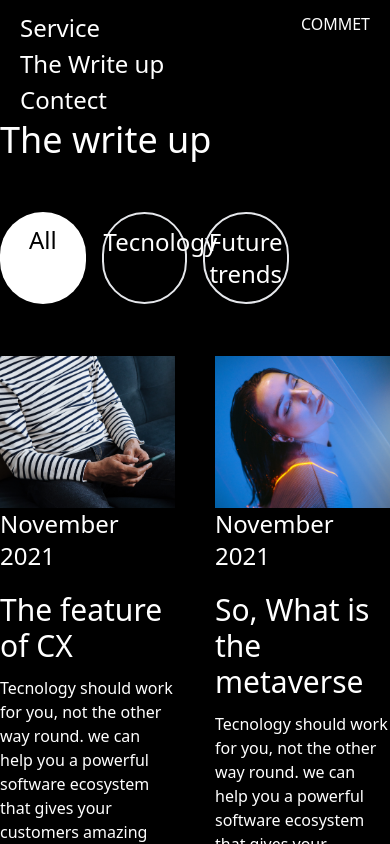
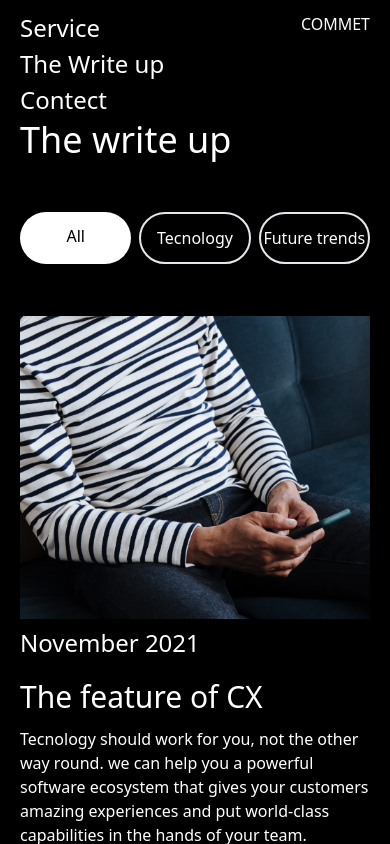
Before and after one commit to haisontop/tailwind-landing, a Next.js app: page /blogs in a window 390 px wide. Shown: the top 844 px of the page. Built offline with nearby package versions, Linux system fonts and the light colour scheme.

Commit message:
responsive service and blog

```diff
--- a/components/Blog/BlogCard.tsx
+++ b/components/Blog/BlogCard.tsx
@@ -14,7 +14,7 @@ const BlogCard = (props: BlogCardProps) => {
   return (
     <div className="flex flex-col items-start">
       <img src={imagePath} alt="" width="100%" />
-      <p className="text-2xl">{createdAt}</p>
+      <p className="text-2xl mt-2">{createdAt}</p>
       <h1 className="text-3xl mt-5">{title}</h1>
       <p className="my-3">{description}</p>
       <button className="text-2xl">READ MORE</button>
--- a/components/Blog/BlogHeader.tsx
+++ b/components/Blog/BlogHeader.tsx
@@ -2,17 +2,17 @@ import React from "react";
 
 const BlogHeader = () => {
   return (
-    <div className="pt-20">
+    <div className="pt-20 px-5 md:px-0">
       <h1 className="text-4xl">The write up</h1>
-      <div className="grid grid-cols-4 gap-4 mt-10">
+      <div className="grid grid-cols-3 gap-2 md:grid-cols-4 md:gap-4 mt-10">
         <div className="my-3 py-3 bg-white rounded-full">
-          <h1 className="text-2xl text-black text-center">All</h1>
+          <h1 className="md:text-2xl text-black text-center">All</h1>
         </div>
         <div className="my-3 py-3 bg-transparent border-2 rounded-full">
-          <h1 className="text-2xl text-white text-center">Tecnology</h1>
+          <h1 className="md:text-2xl text-white text-center">Tecnology</h1>
         </div>
         <div className="my-3 py-3 bg-transparent border-2 rounded-full">
-          <h1 className="text-2xl text-white text-center">Future trends</h1>
+          <h1 className="md:text-2xl text-white text-center">Future trends</h1>
         </div>
       </div>
     </div>
--- a/components/Blog/BlogsList.tsx
+++ b/components/Blog/BlogsList.tsx
@@ -4,8 +4,8 @@ import BlogCard from "./BlogCard";
 
 const BlogsList = () => {
   return (
-    <div>
-      <div className="grid grid-cols-2 gap-10 mt-10">
+    <div className="pb-5 md:pb-0">
+      <div className="grid md:grid-cols-2 gap-10 mt-10 px-5 md:px-0">
         {MOCK_BLOGS.map((blog) => (
           <BlogCard
             key={blog.slug}
--- a/components/Home/Services.tsx
+++ b/components/Home/Services.tsx
@@ -42,8 +42,8 @@ const Services = () => {
             <div className="bg-red-900 my-auto text-white py-6 px-5 rounded-full w-full">
               <h1 className="text-2xl md:text-4xl">Development</h1>
             </div>
-            <div className="bg-yellow-600 text-black py-1 px-14 rounded-full w-full">
-              <h1 className="text-2xl md:text-4xl">Digital strategy</h1>
+            <div className="bg-yellow-600 text-black py-5 px-14 rounded-full w-full">
+              <h1 className="text-1xl md:text-4xl">Digital strategy</h1>
             </div>
             <div className="bg-green-900 text-white px-6 py-5 rounded-full w-full">
               <h1 className="md:text-2xl">Digital transformation</h1>
@@ -53,7 +53,7 @@ const Services = () => {
             </div>
           </div>
           <div className="flex gap-4 mt-6 seccond-slide">
-            <div className="bg-black text-white px-14 py-1 rounded-full border-4 border-white border-opacity-100 w-full">
+            <div className="bg-black text-white px-14 py-6 rounded-full border-4 border-white border-opacity-100 w-full">
               <h1 className="md:text-3xl">Markating + Advertising</h1>
             </div>
             <div className="bg-green-200 text-black px-20 py-3 rounded-full w-full">
```
